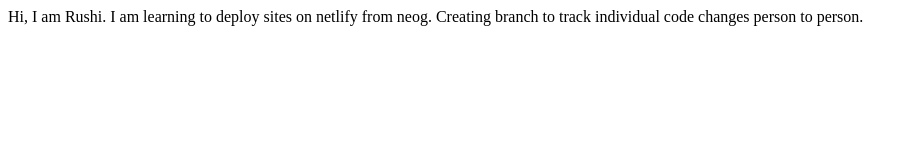
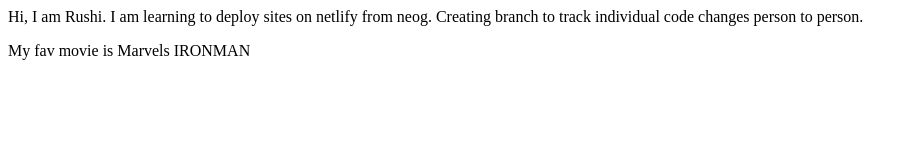
Before and after one commit to rushigithub12/Readme-Files-for-exercise, a plain HTML site: page index.html in a window 1280 px wide. Shown: the whole page, without its empty margins (0-918 px from the left). Drawn offline with Linux system fonts and the light colour scheme.

Commit message:
Update: added my fav movie name

```diff
--- a/index.html
+++ b/index.html
@@ -10,5 +10,6 @@
     Hi, I am Rushi.
     I am learning to deploy sites on netlify from neog.
     Creating branch to track individual code changes person to person.
+    <p>My fav movie is Marvels IRONMAN</p>
 </body>
 </html>
```
